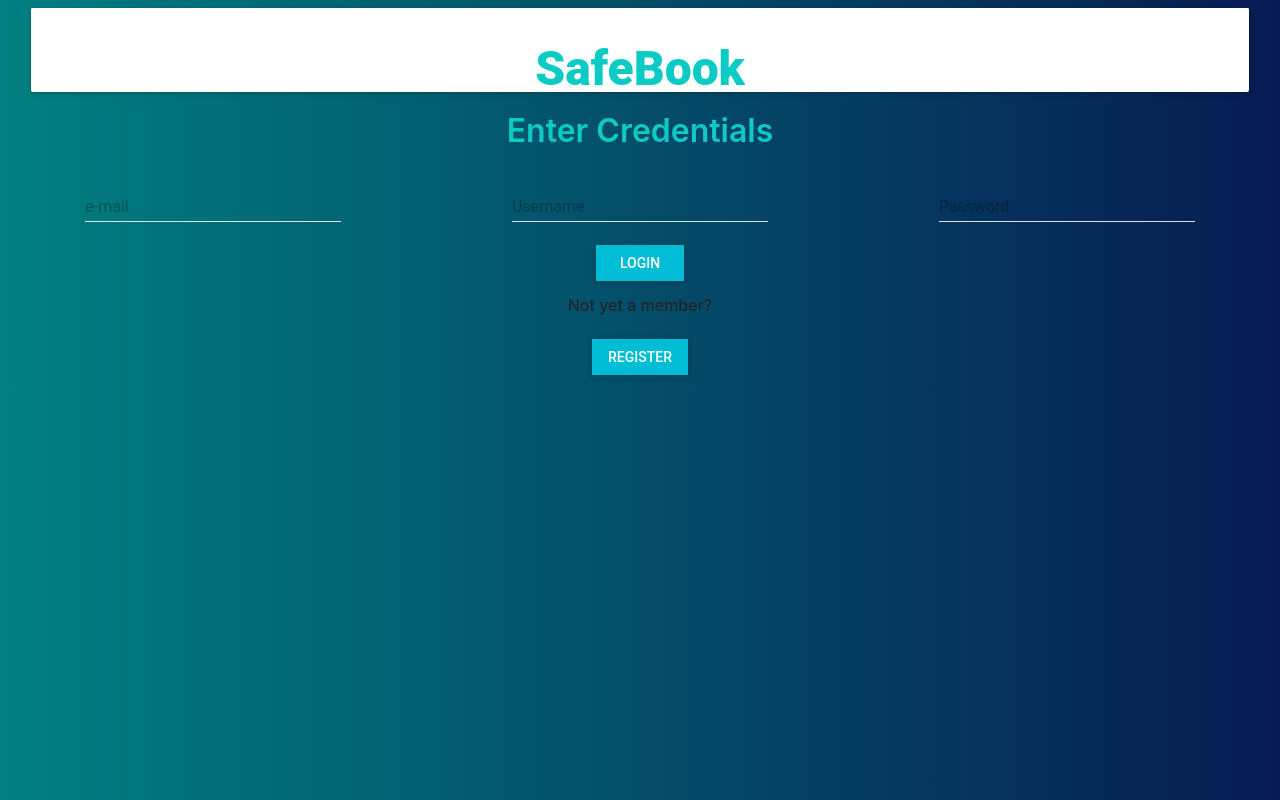
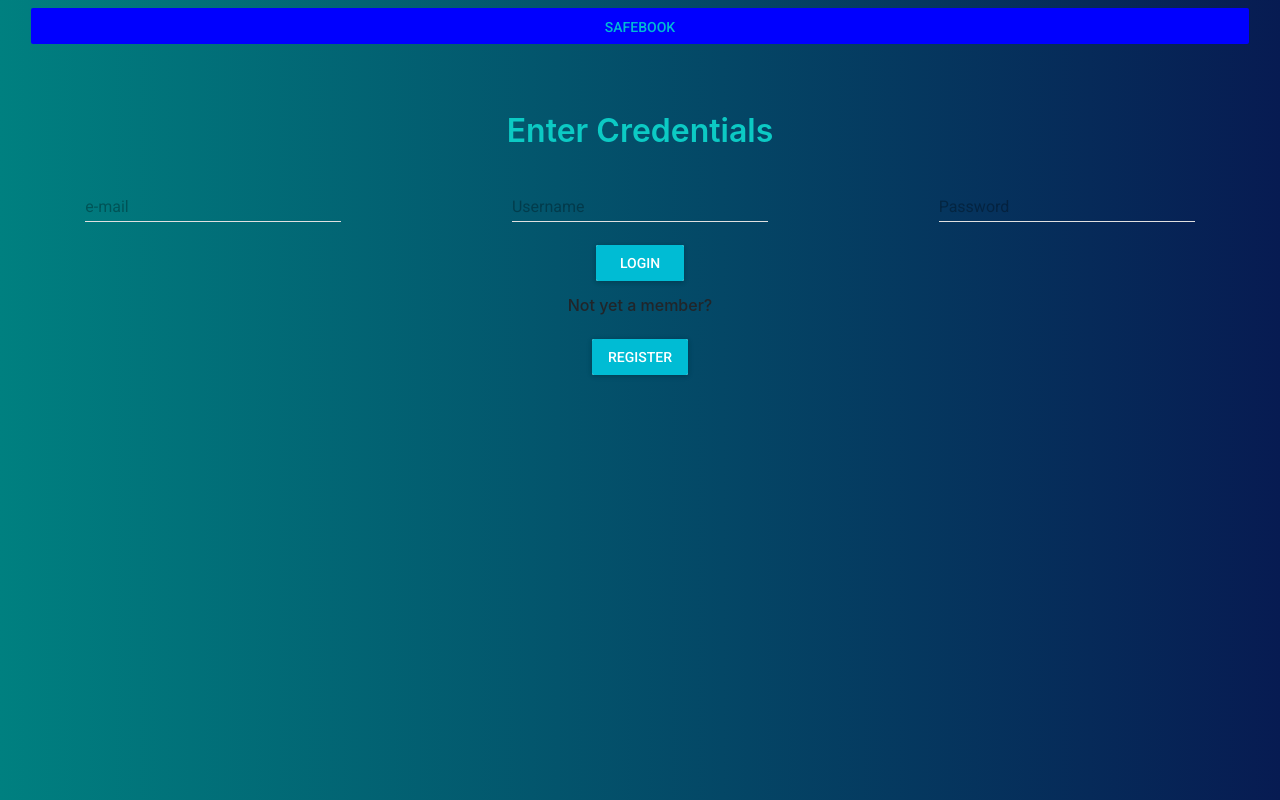
Before and after one commit to mjfullstack/safebook, a React (Create React App) app in the folder client/: page / in a window 1280 px wide. Built offline with nearby package versions, Linux system fonts and the light colour scheme.

Commit message:
NavBar edits need improvement

```diff
--- a/client/src/Components/FixedNavbar/index.js
+++ b/client/src/Components/FixedNavbar/index.js
@@ -1,10 +1,21 @@
 import React from "react";
 import './style.css';
-import { MuiThemeProvider, createMuiTheme } from 'material-ui/styles';
+import { MuiThemeProvider, style, createMuiTheme } from 'material-ui/styles';
 import RaisedButton from 'material-ui/RaisedButton';
+// import StepButton from 'material-ui/StepButton';
 import FlatButton from 'material-ui/FlatButton';
 import { withRouter } from "react-router-dom";
 // import { withState } from "recompose";
+import 'typeface-roboto';
+import { StepButton } from "material-ui";
+
+
+const styles = { // NOT being applied
+  buttonStyle: {
+    // backgroundColor: "#aaa",
+    backgroundColor: 'blue'
+  }
+}
 
 // const myTheme = createMuiTheme ({
 //   overrides: {
@@ -48,9 +59,15 @@ class FixedNavbar extends React.Component {
             {/* <!-- Brand and toggle get grouped for better mobile display --> */}
             {/* <div className="navbar-header"> */}
             {/* <a className='nav navbar-nav' href='/home'><h1 className='tc f1'>SafeBook</h1></a> */}
-            {/* <FlatButton value='SafeBook' className='nav navbar-nav' role='button' overrides={MuiButton= {FlatButton= {color='white'}}} onClick={(event) => this.handleSafeBookClick(event, logged_in_status)}>safebook<h1 className='tc f1'>SafeBook</h1></FlatButton> */}
-            {/*      <FlatButton onClick={(event) => this.handleSafeBookClick(event, logged_in_status)} overrides={MuiButton= {FlatButton= {color='white', value='SafeBook', className='nav navbar-nav', }}}>safebook</FlatButton> */}
-            <RaisedButton className='nav navbar-nav' role='button' onClick={(event) => this.handleSafeBookClick(event, logged_in_status)}><h1 className='tc f1'>SafeBook</h1></RaisedButton>
+            {/* <FlatButton theme='dark' color='black' label='SAFEBOOK' primary={true} style={style} className='nav navbar-nav tc f1 mySafeHeader' role='button' >SafeBook</FlatButton> */}
+            {/* <ul className="nav navbar-nav tc">
+              <li > {<FlatButton theme='dark' color='black' label='SAFEBOOK' primary={true} style={style} className='nav navbar-nav tc f1 mySafeHeader' role='button' >SafeBook</FlatButton>} </li>
+            </ul> */}
+                 <FlatButton label='SafeBook' centerRipple backgroundColor='blue' primary={true} style={style} className='nav navbar-nav tc f1 mySafeHeader' onClick={(event) => this.handleSafeBookClick(event, logged_in_status)} ></FlatButton>
+                 {/* <RaisedButton label='SafeBook' centerRipple backgroundColor='blue' primary={true} style={style} className='nav navbar-nav tc f1 mySafeHeader' onClick={(event) => this.handleSafeBookClick(event, logged_in_status)} ></RaisedButton> */}
+                 {/* <StepButton label='SafeBook' primary={true} style={style} className='nav navbar-nav tc f1 mySafeHeader' onClick={(event) => this.handleSafeBookClick(event, logged_in_status)} ></StepButton> */}
+                 {/* <FlatButton onClick={(event) => this.handleSafeBookClick(event, logged_in_status)} overrides={MuiButton= {FlatButton= {color='white', label='SafeBook', className='nav navbar-nav', }}}>safebook</FlatButton> */}
+            {/* <RaisedButton className='nav navbar-nav' role='button' onClick={(event) => this.handleSafeBookClick(event, logged_in_status)}><h1 className='tc f1'>SafeBook</h1></RaisedButton> */}
             {/* <button className='nav navbar-nav' role='button' onClick={(event) => this.handleSafeBookClick(event, logged_in_status)}><h1 className='tc f1'>SafeBook</h1></button> */}
               {/* <ul className="nav navbar-nav tc">
                 <li ><a  href='/home'><h1 className='tc f1'>SafeBook</h1></a></li>
--- a/client/src/Components/FixedNavbar/style.css
+++ b/client/src/Components/FixedNavbar/style.css
@@ -10,12 +10,18 @@
   /* text-decoration: none; */
 }
 
-.navbar-nav > a {
-    float: none;
-    display: inline-block;
+.navbar-nav > .li {
+  text-align: center;
+  color: red;
+  float: none;
+  display: inline-block;
 }
 
 /* #winner {
   display: none;
 }
  */
+.mySafeHeader{
+  color: burlywood;
+  font-size: 20pt;
+}
--- a/client/src/pages/LoginPage/index.js
+++ b/client/src/pages/LoginPage/index.js
@@ -3,6 +3,7 @@ import {Container, Row, Col} from '../../Components/Grid/';
 import MuiThemeProvider from 'material-ui/styles/MuiThemeProvider';
 // import AppBar from 'material-ui/AppBar';
 import RaisedButton from 'material-ui/RaisedButton';
+// import FlatButton from 'material-ui/FlatButton';
 import TextField from 'material-ui/TextField';
 import API from "../../utils/API"
 import './style.css';
--- a/package.json
+++ b/package.json
@@ -26,6 +26,7 @@
     "jsonwebtoken": "^8.4.0",
     "mongoose": "^5.4.7",
     "path": "^0.12.7",
-    "routes": "^2.1.0"
+    "routes": "^2.1.0",
+    "typeface-roboto": "0.0.54"
   }
 }
```
Also changed, not shown: 1 other file (tests, documents, lock files or other folders).
